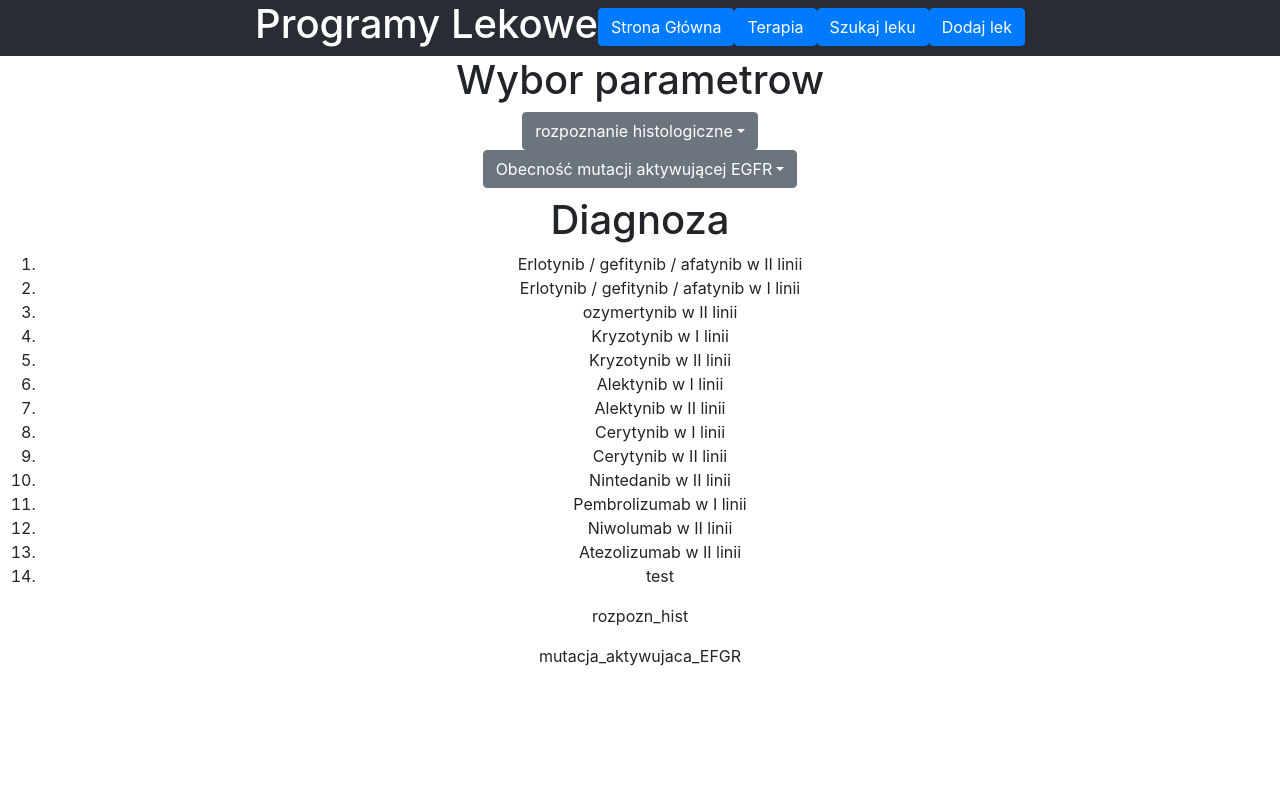
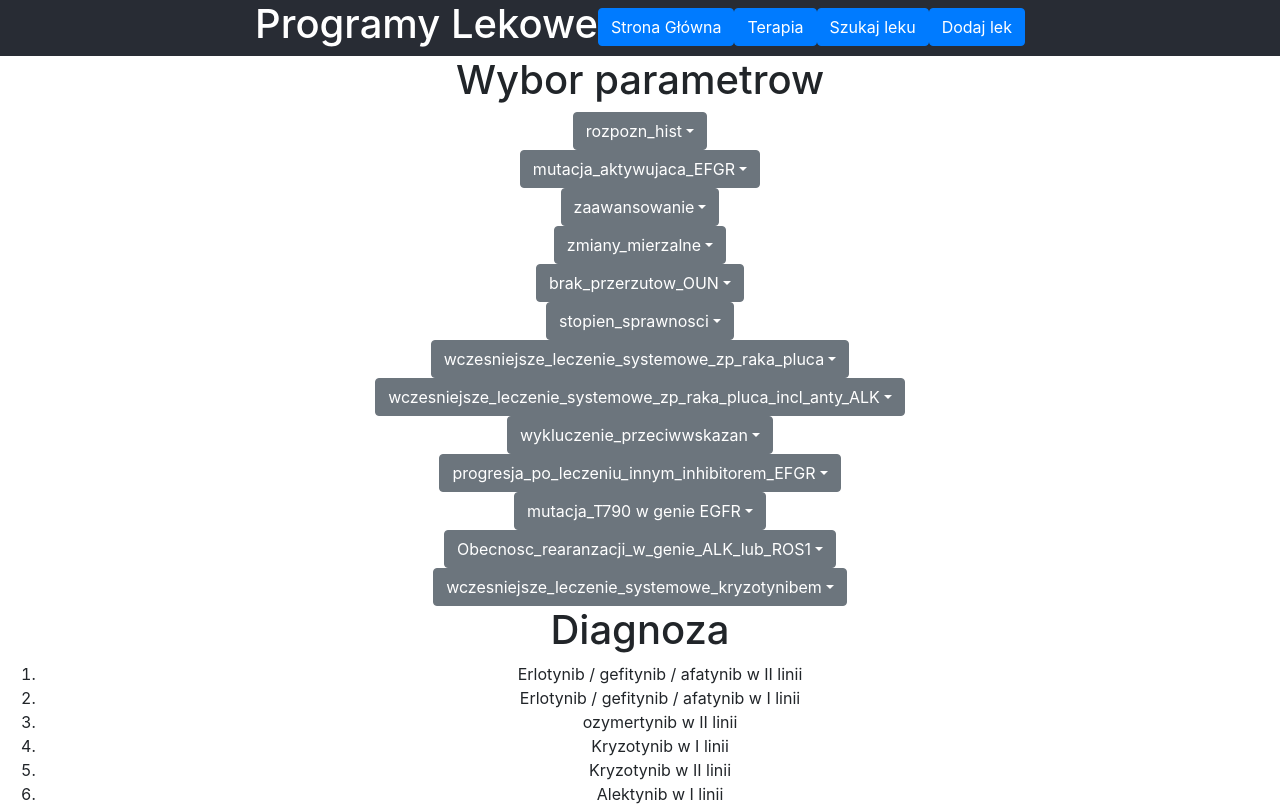
Before and after one commit to supermaro84/programy-lekowe, a React (Create React App) app: page /therapy in a window 1280 px wide. Shown: the top 806 px of the page. Built offline with nearby package versions, Linux system fonts and the light colour scheme.

Commit message:
added parameters.json with list of all possible params and added dynamic dropdown list for selecting params

```diff
--- a/src/components/Diagnose.js
+++ b/src/components/Diagnose.js
@@ -10,7 +10,6 @@ const Diagnose = (props) => {
   });
   useEffect(() => {
     if (props.newParamList) {
-      console.log(dane);
       setParams(props.newParamList);
       getScores();
     }
@@ -20,27 +19,30 @@ const Diagnose = (props) => {
 
   const getScores = () => {
     const paramsToScore = props.newParamList;
-    // const finf = dane.map((dana) => {
-    //   const finder = dana.rozpozn_hist.find(
-    //     (rak) => rak === paramsToScore.rozpozn_hist
-    //   );
-    //   //const finder = paramsToScore.rozpozn_hist === dana.rozpozn_hist;
-    //   //console.log(paramsToScore.rozpozn_hist, dana.rozpozn_hist)
-    //   console.log(finder);
-    //   return !!finder;
-    // });
-    //dane.pop({ name: "test" });
-    if (!!props.newParamList.rozpozn_hist) {
-      const daneToFilter = dane.filter((dana) => {
-        console.log(dana);
-        const finder = dana.rozpozn_hist.find(
-          (rak) => rak === paramsToScore.rozpozn_hist
-        );
-        console.log(!!finder);
-        return !!finder;
-      });
-      setDane(daneToFilter);
-    }
+
+    const filterRozpoznHist = (item) => {
+      const finder = item.rozpozn_hist.find(
+        (rak) => rak === paramsToScore.rozpozn_hist
+      );
+      return !!finder;
+    };
+
+    const filterEGFR = (item) => {
+      return (
+        item.mutacja_aktywujaca_EFGR === paramsToScore.mutacja_aktywujaca_EFGR
+      );
+    };
+    //first filter
+    let dataFilterRozpoznHist = [];
+    !!props.newParamList.rozpozn_hist
+      ? (dataFilterRozpoznHist = dane.filter(filterRozpoznHist))
+      : (dataFilterRozpoznHist = dane);
+    //second filter
+    let dataFilterEFGR = [];
+    !!props.newParamList.mutacja_aktywujaca_EFGR
+      ? (dataFilterEFGR = dataFilterRozpoznHist.filter(filterEGFR))
+      : (dataFilterEFGR = dataFilterRozpoznHist);
+    setDane(dataFilterEFGR);
 
     //console.log("dane po wczytaniu", daneToFilter);
     // dane.map((dana) => {
--- a/src/components/DiagnoseSelector.js
+++ b/src/components/DiagnoseSelector.js
@@ -5,12 +5,19 @@ import {
   DropdownMenu,
   DropdownItem,
 } from "reactstrap";
+import ParamList from "../parameters.json";
+
+const cloneParamList = Object.assign({}, ParamList);
+const clearParamList = (ParamList) => {
+  Object.keys(ParamList).forEach(function (key) {
+    ParamList[key] = undefined;
+  });
+  return ParamList;
+};
+//console.log(cloneParamList);
 
 const DiagnoseSelector = (props) => {
-  const [medParams, setParams] = useState({
-    rozpozn_hist: undefined,
-    mutacja_aktywujaca_EFGR: undefined,
-  });
+  const [medParams, setParams] = useState(clearParamList(ParamList));
 
   const changeParams = (e) => {
     setParams({ ...medParams, [e.target.id]: e.target.value });
@@ -31,62 +38,28 @@ const DiagnoseSelector = (props) => {
   return (
     <div>
       <h1>Wybor parametrow</h1>
+      <div>
+        {Object.entries(cloneParamList).map((param) => {
+          return (
             <UncontrolledDropdown>
-        <DropdownToggle caret>rozpoznanie histologiczne</DropdownToggle>
+              <DropdownToggle caret>{param[0]}</DropdownToggle>
               <DropdownMenu>
+                {param[1].map((el) => {
+                  return (
                     <DropdownItem
-            id="rozpozn_hist"
-            value="rak gruczołowy"
+                      id={param[0]}
+                      value={el}
                       onClick={changeParams}
                     >
-            rak gruczołowy
+                      {el}
                     </DropdownItem>
-          <DropdownItem
-            id="rozpozn_hist"
-            value="rak wielkokomórkowy"
-            onClick={changeParams}
-          >
-            rak wielkokomórkowy
-          </DropdownItem>
-          <DropdownItem
-            id="rozpozn_hist"
-            value="niedrobnokomórkowy NOS"
-            onClick={changeParams}
-          >
-            niedrobnokomórkowy NOS
-          </DropdownItem>
-          <DropdownItem
-            id="rozpozn_hist"
-            value="rak płasnonabłonkowy"
-            onClick={changeParams}
-          >
-            rak płasnonabłonkowy
-          </DropdownItem>
+                  );
+                })}
               </DropdownMenu>
             </UncontrolledDropdown>
-      <UncontrolledDropdown>
-        <DropdownToggle caret>Obecność mutacji aktywującej EGFR</DropdownToggle>
-        <DropdownMenu>
-          <DropdownItem
-            id="mutacja_aktywujaca_EFGR"
-            value="true"
-            onClick={changeParams}
-          >
-            TAK
-          </DropdownItem>
-          <DropdownItem
-            id="mutacja_aktywujaca_EFGR"
-            value="false"
-            onClick={changeParams}
-          >
-            NIE
-          </DropdownItem>
-        </DropdownMenu>
-      </UncontrolledDropdown>
-
-      <h1>
-        {medParams.rozpozn_hist} {medParams.mutacja_aktywujaca_EFGR}
-      </h1>
+          );
+        })}
+      </div>
     </div>
   );
 };
--- a/src/components/Therapy.js
+++ b/src/components/Therapy.js
@@ -7,7 +7,6 @@ const Therapy = (props) => {
 
   const getParams = (paramList) => {
     setParamList(paramList);
-    console.log("setting param list");
   };
   return (
     <div>
--- a/src/dane.json
+++ b/src/dane.json
@@ -6,7 +6,7 @@
       "rak wielkokomórkowy",
       "niedrobnokomórkowy NOS"
     ],
-    "mutacja_aktywujaca_EFGR": true,
+    "mutacja_aktywujaca_EFGR": "TAK",
     "zaawansowanie": ["III", "IV"],
     "zmiany_mierzalne": true,
     "brak_przerzutow_OUN": true,
@@ -21,7 +21,7 @@
       "rak wielkokomórkowy",
       "niedrobnokomórkowy NOS"
     ],
-    "mutacja_aktywujaca_EFGR": true,
+    "mutacja_aktywujaca_EFGR": "TAK",
     "zaawansowanie": ["III", "IV"],
     "zmiany_mierzalne": true,
     "brak_przerzutow_OUN": true,
@@ -36,7 +36,7 @@
       "rak wielkokomórkowy",
       "niedrobnokomórkowy NOS"
     ],
-    "mutacja_aktywujaca_EFGR": true,
+    "mutacja_aktywujaca_EFGR": "TAK",
     "progresja_po_leczeniu_innym_inhibitorem_EFGR": true,
     "mutacja_T790 w genie EGFR": true,
     "wykluczenie_przeciwwskazan": true,
@@ -45,7 +45,7 @@
   {
     "name": "Kryzotynib w I linii",
     "rozpozn_hist": ["rak gruczołowy"],
-    "mutacja_aktywujaca_EFGR": false,
+    "mutacja_aktywujaca_EFGR": "NIE",
     "Obecnosc_rearanzacji_w_genie_ALK_lub_ROS1": true,
     "zaawansowanie": ["III", "IV"],
     "wczesniejsze_leczenie_systemowe_zp_raka_pluca_incl_anty_ALK": false,
@@ -54,7 +54,7 @@
   {
     "name": "Kryzotynib w II linii",
     "rozpozn_hist": ["rak gruczołowy"],
-    "mutacja_aktywujaca_EFGR": false,
+    "mutacja_aktywujaca_EFGR": "NIE",
     "Obecnosc_rearanzacji_w_genie_ALK_lub_ROS1": true,
     "zaawansowanie": ["III", "IV"],
     "wczesniejsze_leczenie_systemowe_zp_raka_pluca_incl_anty_ALK": true,
@@ -67,7 +67,7 @@
       "rak wielkokomórkowy",
       "niedrobnokomórkowy NOS"
     ],
-    "mutacja_aktywujaca_EFGR": false,
+    "mutacja_aktywujaca_EFGR": "NIE",
     "Obecnosc_rearanzacji_w_genie_ALK_lub_ROS1": true,
     "zaawansowanie": ["III", "IV"],
     "wczesniejsze_leczenie_systemowe_zp_raka_pluca_incl_anty_ALK": false,
@@ -80,7 +80,7 @@
       "rak wielkokomórkowy",
       "niedrobnokomórkowy NOS"
     ],
-    "mutacja_aktywujaca_EFGR": false,
+    "mutacja_aktywujaca_EFGR": "NIE",
     "Obecnosc_rearanzacji_w_genie_ALK_lub_ROS1": true,
     "zaawansowanie": ["III", "IV"],
     "wczesniejsze_leczenie_systemowe_kryzotynibem": true,
@@ -89,7 +89,7 @@
   {
     "name": "Cerytynib w I linii",
     "rozpozn_hist": ["rak gruczołowy"],
-    "mutacja_aktywujaca_EFGR": false,
+    "mutacja_aktywujaca_EFGR": "NIE",
     "Obecnosc_rearanzacji_w_genie_ALK_lub_ROS1": true,
     "zaawansowanie": ["III", "IV"],
     "wczesniejsze_leczenie_systemowe_zp_raka_pluca_incl_anty_ALK": false,
@@ -98,7 +98,7 @@
   {
     "name": "Cerytynib w II linii",
     "rozpozn_hist": ["rak gruczołowy"],
-    "mutacja_aktywujaca_EFGR": false,
+    "mutacja_aktywujaca_EFGR": "NIE",
     "Obecnosc_rearanzacji_w_genie_ALK_lub_ROS1": true,
     "zaawansowanie": ["III", "IV"],
     "wczesniejsze_leczenie_systemowe_kryzotynibem": false,
@@ -107,7 +107,7 @@
   {
     "name": "Nintedanib w II linii",
     "rozpozn_hist": ["rak gruczołowy"],
-    "mutacja_aktywujaca_EFGR": false,
+    "mutacja_aktywujaca_EFGR": "NIE",
     "Obecnosc_rearanzacji_w_genie_ALK_lub_ROS1": false,
     "zaawansowanie": ["III", "IV"],
     "wczesniejsze_leczenie_systemowe_zp_raka_pluca": true,
@@ -121,7 +121,7 @@
       "niedrobnokomórkowy NOS"
     ],
     "obecnosc_ekspresji_PD_L1": ">=50%",
-    "mutacja_aktywujaca_EFGR": false,
+    "mutacja_aktywujaca_EFGR": "NIE",
     "Obecnosc_rearanzacji_w_genie_ALK_lub_ROS1": false,
     "zaawansowanie": ["IV"],
     "stan_sprawnosci": [0, 1]
@@ -133,7 +133,7 @@
       "rak wielkokomórkowy",
       "niedrobnokomórkowy NOS"
     ],
-    "mutacja_aktywujaca_EFGR": false,
+    "mutacja_aktywujaca_EFGR": "NIE",
     "zaawansowanie": ["III", "IV"],
     "stan_sprawnosci": [0, 1],
     "wczesniejsze_leczenie_systemowe_zp_raka_pluca": true
@@ -141,18 +141,10 @@
   {
     "name": "Atezolizumab w II linii",
     "rozpozn_hist": ["rak płasnonabłonkowy"],
-    "mutacja_aktywujaca_EFGR": false,
+    "mutacja_aktywujaca_EFGR": "NIE",
     "Obecnosc_rearanzacji_w_genie_ALK_lub_ROS1": false,
     "zaawansowanie": ["III", "IV"],
     "stan_sprawnosci": [0, 1],
     "wczesniejsze_leczenie_systemowe_zp_raka_pluca": true
-  },
-  {
-    "name": "test",
-    "rozpozn_hist": ["rak płasnonabłonkowy", "niedrobnokomórkowy NOS"],
-    "mutacja_aktywujaca_EFGR": true,
-    "progresja_po_leczeniu_innym_inhibitorem_EFGR": true,
-    "mutacja_T790 w genie EGFR": true,
-    "wykluczenie_przeciwwskazan": true
   }
 ]
--- /dev/null
+++ b/src/parameters.json
@@ -0,0 +1,20 @@
+{
+  "rozpozn_hist": [
+    "rak gruczołowy",
+    "rak wielkokomórkowy",
+    "niedrobnokomórkowy NOS",
+    "rak płasnonabłonkowy"
+  ],
+  "mutacja_aktywujaca_EFGR": ["TAK", "NIE"],
+  "zaawansowanie": ["I", "II", "III", "IV"],
+  "zmiany_mierzalne": ["TAK", "NIE"],
+  "brak_przerzutow_OUN": ["TAK", "NIE"],
+  "stopien_sprawnosci": [0, 1, 2, 3],
+  "wczesniejsze_leczenie_systemowe_zp_raka_pluca": ["TAK", "NIE"],
+  "wczesniejsze_leczenie_systemowe_zp_raka_pluca_incl_anty_ALK": ["TAK", "NIE"],
+  "wykluczenie_przeciwwskazan": ["TAK", "NIE"],
+  "progresja_po_leczeniu_innym_inhibitorem_EFGR": ["TAK", "NIE"],
+  "mutacja_T790 w genie EGFR": ["TAK", "NIE"],
+  "Obecnosc_rearanzacji_w_genie_ALK_lub_ROS1": ["TAK", "NIE"],
+  "wczesniejsze_leczenie_systemowe_kryzotynibem": ["TAK", "NIE"]
+}
```
Lines whose indentation alone changed are shown as unchanged.
